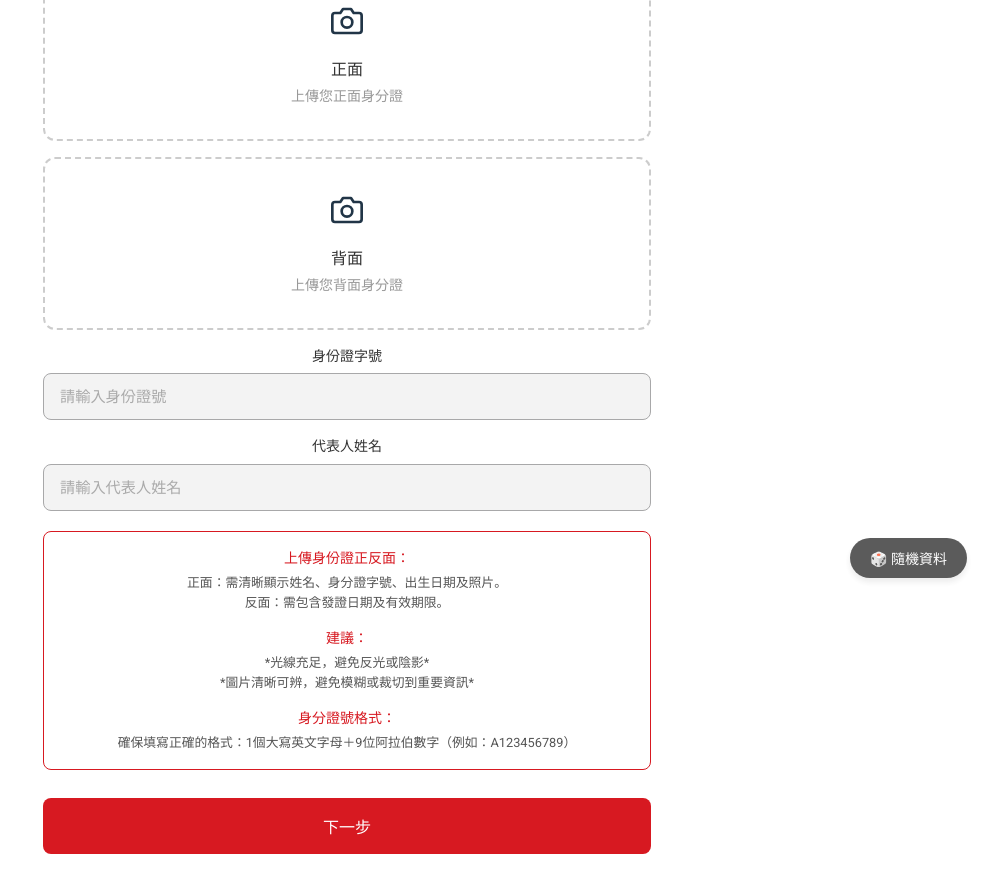
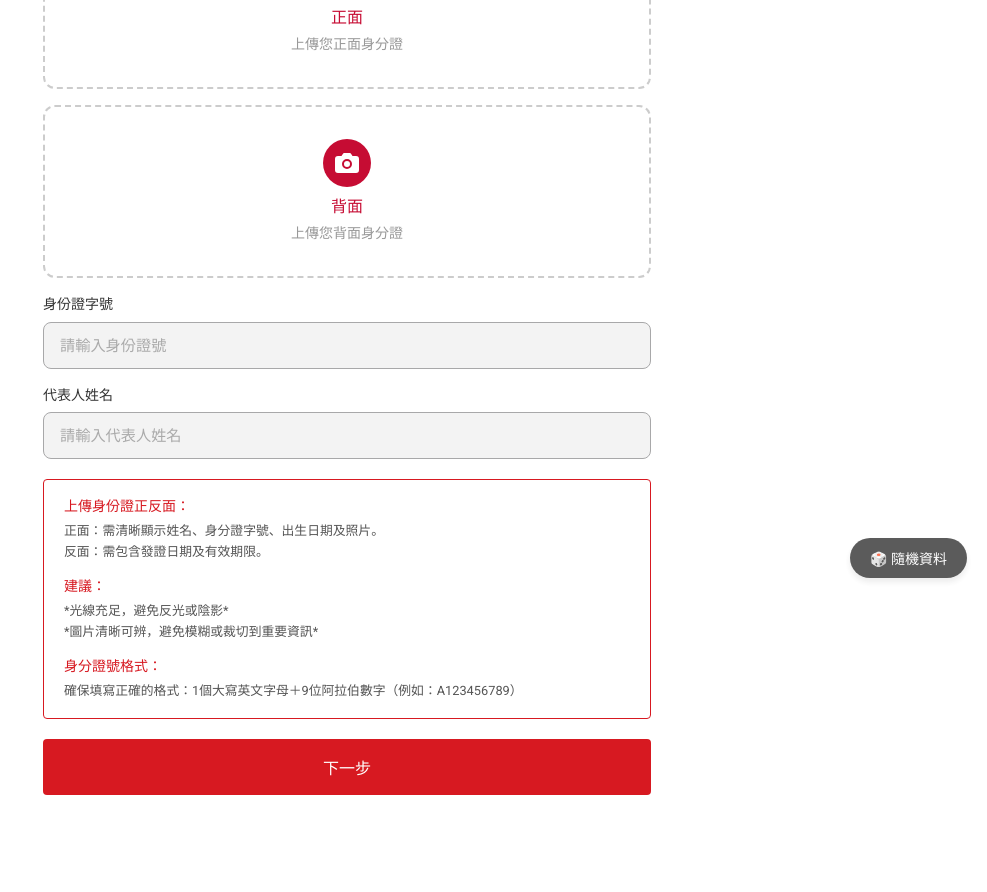
Before and after one commit to 13g7895123/bonus.ecommerce, a Vue app in the folder frontend/: page /identity-verification in a window 1280 px wide. Shown: the part 202-1094 px from the top of the page, without its empty margins (293-1280 px from the left). After the commit the page ends 1045 px from the top, so only its background shows below. Built offline with nearby package versions, Linux system fonts and the light colour scheme; a web font is replaced by a local one.

Commit message:
feat: 更新多個元件，改善使用者介面與體驗；新增 AppButton 元件以統一按鈕樣式

```diff
--- /dev/null
+++ b/frontend/src/components/AppButton.vue
@@ -0,0 +1,46 @@
+<template>
+  <button
+    class="app-btn"
+    :class="{ 'app-btn-block': block, 'app-btn-disabled': disabled }"
+    :disabled="disabled"
+    @click="$emit('click', $event)"
+  >
+    <slot></slot>
+  </button>
+</template>
+
+<script setup>
+defineProps({
+  block: { type: Boolean, default: false },
+  disabled: { type: Boolean, default: false },
+})
+defineEmits(['click'])
+</script>
+
+<style scoped>
+.app-btn {
+  padding: 1rem;
+  background-color: #d71921;
+  color: #ffffff;
+  border: none;
+  border-radius: 4px;
+  font-size: 1rem;
+  font-weight: 600;
+  cursor: pointer;
+  transition: background-color 0.2s;
+}
+
+.app-btn:hover:not(:disabled) {
+  background-color: #b8151b;
+}
+
+.app-btn-block {
+  width: 100%;
+  display: block;
+}
+
+.app-btn-disabled {
+  background-color: #ccc;
+  cursor: not-allowed;
+}
+</style>
--- a/frontend/src/components/PageHeader.vue
+++ b/frontend/src/components/PageHeader.vue
@@ -51,6 +51,7 @@ defineProps({
 }
 
 .header-title {
+  color: black;
   font-size: 1.1rem;
   font-weight: 700;
   margin: 0;
--- a/frontend/src/components/UploadBox.vue
+++ b/frontend/src/components/UploadBox.vue
@@ -1,21 +1,58 @@
 <template>
-  <div class="upload-box">
-    <div class="upload-icon">
-      <svg width="32" height="32" viewBox="0 0 24 24" fill="none" stroke="currentColor" stroke-width="2" stroke-linecap="round" stroke-linejoin="round">
-        <path d="M23 19a2 2 0 0 1-2 2H3a2 2 0 0 1-2-2V8a2 2 0 0 1 2-2h4l2-3h6l2 3h4a2 2 0 0 1 2 2z"></path>
-        <circle cx="12" cy="13" r="4"></circle>
-      </svg>
+  <div class="upload-box" @click="triggerFileInput">
+    <input
+      type="file"
+      accept="image/*"
+      class="hidden-input"
+      @change="handleFileChange"
+      ref="fileInput"
+    />
+
+    <div v-if="modelValue" class="preview-container">
+      <img :src="modelValue" class="preview-img" alt="Preview" />
     </div>
-    <p v-if="side" class="upload-side">{{ side }}</p>
-    <p class="upload-hint">{{ hint }}</p>
+
+    <div v-else class="upload-placeholder">
+      <div class="upload-icon-wrapper">
+        <svg width="24" height="24" viewBox="0 0 24 24" fill="none" stroke="currentColor" stroke-width="2" stroke-linecap="round" stroke-linejoin="round">
+          <path d="M23 19a2 2 0 0 1-2 2H3a2 2 0 0 1-2-2V8a2 2 0 0 1 2-2h4l2-3h6l2 3h4a2 2 0 0 1 2 2z" fill="#ffffff" stroke="#ffffff"></path>
+          <circle cx="12" cy="13" r="4" stroke="#c60c33"></circle>
+        </svg>
+      </div>
+      <p v-if="side" class="upload-side">{{ side }}</p>
+      <p class="upload-hint">{{ hint }}</p>
+    </div>
   </div>
 </template>
 
 <script setup>
-defineProps({
+import { ref } from 'vue'
+
+const props = defineProps({
   hint: { type: String, required: true },
   side: { type: String, default: '' },
+  modelValue: { type: String, default: '' },
 })
+
+const emit = defineEmits(['update:modelValue'])
+const fileInput = ref(null)
+
+const triggerFileInput = () => {
+  fileInput.value.click()
+}
+
+const handleFileChange = (event) => {
+  const file = event.target.files[0]
+  if (file) {
+    const reader = new FileReader()
+    reader.onload = (e) => {
+      emit('update:modelValue', e.target.result)
+    }
+    reader.readAsDataURL(file)
+  }
+}
+
+// Expose triggerFileInput to the template (although usually automatic in script setup, explicitly using props in template call was incorrect above, corrected in template)
 </script>
 
 <style scoped>
@@ -26,17 +63,38 @@ defineProps({
   text-align: center;
   margin-bottom: 1rem;
   cursor: pointer;
+  background-color: #fff;
+  overflow: hidden;
+  position: relative;
+  transition: all 0.2s ease;
 }
 
-.upload-icon {
-  font-size: 2rem;
-  margin-bottom: 0.5rem;
+.upload-box:hover {
+  border-color: #c60c33;
+  background-color: #fff5f5;
 }
+
+.hidden-input {
+  display: none;
+}
+
+.upload-icon-wrapper {
+  background-color: #c60c33;
+  width: 48px;
+  height: 48px;
+  border-radius: 50%;
+  display: flex;
+  align-items: center;
+  justify-content: center;
+  margin: 0 auto 0.5rem auto;
+}
+
+/* Adjust svg size inside wrapper if needed, stroke is set inline */
 
 .upload-side {
   font-size: 1rem;
   font-weight: 600;
-  color: #333;
+  color: #c60c33;
   margin: 0 0 0.25rem 0;
 }
 
@@ -45,4 +103,19 @@ defineProps({
   color: #999;
   margin: 0;
 }
+
+.preview-container {
+  display: flex;
+  justify-content: center;
+  align-items: center;
+  width: 100%;
+  height: 100%;
+}
+
+.preview-img {
+  max-width: 100%;
+  max-height: 200px;
+  object-fit: contain;
+  border-radius: 8px;
+}
 </style>
--- a/frontend/src/views/IdentityVerification.vue
+++ b/frontend/src/views/IdentityVerification.vue
@@ -1,13 +1,13 @@
 <template>
   <div class="iv-page">
-    <LogoHeader back-to="/settings" />
+    <PageHeader title="實名認證" back-to="/settings" />
 
     <div class="iv-content">
       <!-- 說明文字 -->
       <p class="iv-desc">為了保障帳戶安全體驗 請您綁定個人身份資訊</p>
 
-      <UploadBox side="正面" hint="上傳您正面身分證" />
-      <UploadBox side="背面" hint="上傳您背面身分證" />
+      <UploadBox side="正面" hint="上傳您正面身分證" v-model="frontImage" />
+      <UploadBox side="背面" hint="上傳您背面身分證" v-model="backImage" />
 
       <AppInput v-model="idNumber" label="身份證字號" placeholder="請輸入身份證號" />
       <AppInput v-model="fullName" label="代表人姓名" placeholder="請輸入代表人姓名" />
@@ -35,27 +35,48 @@
         </div>
       </NoticeBox>
 
-      <button class="next-btn">下一步</button>
+      <AppButton block @click="handleNext" class="iv-next-btn">下一步</AppButton>
       <DebugFillButton @fill="fillRandomData" />
     </div>
   </div>
 </template>
 
 <script setup>
-import { ref } from 'vue'
-import LogoHeader from '../components/LogoHeader.vue'
+import { ref, onMounted } from 'vue'
+import { useRouter } from 'vue-router'
+import PageHeader from '../components/PageHeader.vue'
 import UploadBox from '../components/UploadBox.vue'
 import NoticeBox from '../components/NoticeBox.vue'
 import AppInput from '../components/AppInput.vue'
+import AppButton from '../components/AppButton.vue'
 import DebugFillButton from '../components/DebugFillButton.vue'
 import { getRandomName } from '../utils/random'
 
+const router = useRouter()
 const idNumber = ref('')
 const fullName = ref('')
+const frontImage = ref('')
+const backImage = ref('')
+
+onMounted(() => {
+  idNumber.value = localStorage.getItem('iv_idNumber') || ''
+  fullName.value = localStorage.getItem('iv_fullName') || ''
+  frontImage.value = localStorage.getItem('iv_frontImage') || ''
+  backImage.value = localStorage.getItem('iv_backImage') || ''
+})
 
 const fillRandomData = () => {
   idNumber.value = 'A123456789'
   fullName.value = getRandomName()
+}
+
+const handleNext = () => {
+  localStorage.setItem('iv_idNumber', idNumber.value)
+  localStorage.setItem('iv_fullName', fullName.value)
+  localStorage.setItem('iv_frontImage', frontImage.value)
+  localStorage.setItem('iv_backImage', backImage.value)
+  alert('資料已暫存於 Local Storage')
+  router.push('/settings')
 }
 </script>
 
@@ -67,6 +88,7 @@ const fillRandomData = () => {
 
 .iv-content {
   padding: 3rem 5rem;
+  padding-top: 0;
 }
 
 .iv-desc {
@@ -74,6 +96,15 @@ const fillRandomData = () => {
   color: #999;
   text-align: center;
   margin-bottom: 1.5rem;
+}
+
+:deep(.app-input-label) {
+  text-align: left;
+}
+
+:deep(.notice-box) {
+  border-radius: 4px;
+  text-align: left;
 }
 
 .notice-section {
@@ -98,183 +129,7 @@ const fillRandomData = () => {
   line-height: 1.6;
 }
 
-.next-btn {
-  width: 100%;
-  padding: 1rem;
-  background-color: #d71921;
-  color: #ffffff;
-  border: none;
-  border-radius: 8px;
-  font-size: 1rem;
-  font-weight: 600;
-  cursor: pointer;
+.iv-next-btn {
   margin-top: 0.5rem;
-  transition: background-color 0.2s;
-}
-
-.next-btn:hover {
-  background-color: #b8151b;
-}
-.iv-page {
-  background-color: #ffffff;
-  min-height: 100vh;
-}
-
-.iv-header-nav {
-  display: flex;
-  align-items: center;
-  padding: 1rem 1.5rem;
-  border-bottom: 1px solid #eee;
-  position: relative;
-}
-
-.back-btn {
-  text-decoration: none;
-  color: #000;
-  display: flex;
-  align-items: center;
-  padding: 0.5rem;
-}
-
-.arrow-left {
-  display: block;
-  width: 12px;
-  height: 12px;
-  border-left: 2px solid #333;
-  border-bottom: 2px solid #333;
-  transform: rotate(45deg);
-}
-
-.iv-logo {
-  position: absolute;
-  left: 50%;
-  transform: translateX(-50%);
-}
-
-.iv-logo img {
-  height: 32px;
-}
-
-.iv-content {
-  padding: 3rem 5rem;
-}
-
-.iv-desc {
-  font-size: 0.875rem;
-  color: #999;
-  text-align: center;
-  margin-bottom: 1.5rem;
-}
-
-/* 上傳區塊 */
-.upload-box {
-  border: 2px dashed #ccc;
-  border-radius: 12px;
-  padding: 2rem 1rem;
-  text-align: center;
-  margin-bottom: 1rem;
-  cursor: pointer;
-}
-
-.upload-icon {
-  font-size: 2rem;
-  margin-bottom: 0.5rem;
-}
-
-.upload-side {
-  font-size: 1rem;
-  font-weight: 600;
-  color: #333;
-  margin: 0 0 0.25rem 0;
-}
-
-.upload-hint {
-  font-size: 0.875rem;
-  color: #999;
-  margin: 0;
-}
-
-/* 輸入欄位 */
-.input-group {
-  margin-bottom: 1rem;
-}
-
-.input-label {
-  display: block;
-  font-size: 0.875rem;
-  font-weight: 600;
-  color: #333;
-  margin-bottom: 0.4rem;
-}
-
-.iv-input {
-  width: 100%;
-  padding: 0.875rem 1rem;
-  border: 1px solid #e0e0e0;
-  border-radius: 8px;
-  font-size: 0.95rem;
-  color: #333;
-  background-color: #f9f9f9;
-  box-sizing: border-box;
-  outline: none;
-  transition: border-color 0.2s;
-}
-
-.iv-input:focus {
-  border-color: #d71921;
-  background-color: #ffffff;
-}
-
-.iv-input::placeholder {
-  color: #aaa;
-}
-
-/* 注意事項紅框 */
-.notice-box {
-  border: 1.5px solid #d71921;
-  border-radius: 8px;
-  padding: 1rem 1.25rem;
-  margin: 1.25rem 0;
-}
-
-.notice-section {
-  margin-bottom: 0.875rem;
-}
-
-.notice-section:last-child {
-  margin-bottom: 0;
-}
-
-.notice-title {
-  font-size: 0.875rem;
-  font-weight: 700;
-  color: #d71921;
-  margin: 0 0 0.25rem 0;
-}
-
-.notice-text {
-  font-size: 0.8rem;
-  color: #555;
-  margin: 0;
-  line-height: 1.6;
-}
-
-/* 下一步按鈕 */
-.next-btn {
-  width: 100%;
-  padding: 1rem;
-  background-color: #d71921;
-  color: #ffffff;
-  border: none;
-  border-radius: 8px;
-  font-size: 1rem;
-  font-weight: 600;
-  cursor: pointer;
-  margin-top: 0.5rem;
-  transition: background-color 0.2s;
-}
-
-.next-btn:hover {
-  background-color: #b8151b;
 }
 </style>
--- a/frontend/src/views/Login.vue
+++ b/frontend/src/views/Login.vue
@@ -3,6 +3,7 @@ import { ref } from 'vue'
 import { useRouter } from 'vue-router'
 import { useApi } from '../composables/useApi'
 import AppInput from '../components/AppInput.vue'
+import AppButton from '../components/AppButton.vue'
 import AuthHeader from '../components/AuthHeader.vue'
 import DebugFillButton from '../components/DebugFillButton.vue'
 
@@ -73,9 +74,9 @@ const handleLogin = async () => {
 
           <p v-if="errorMessage" class="error-msg">{{ errorMessage }}</p>
 
-          <button type="submit" class="login-submit-btn" :disabled="loading">
+          <AppButton type="submit" block :disabled="loading" class="login-submit-btn">
             {{ loading ? '登入中...' : '登入' }}
-          </button>
+          </AppButton>
         </form>
 
         <hr class="login-divider" />
@@ -198,20 +199,7 @@ const handleLogin = async () => {
 }
 
 .login-submit-btn {
-  width: 100%;
-  background-color: #d71921;
-  color: white;
-  border: none;
-  padding: 1.1rem;
-  font-size: 1.1rem;
-  font-weight: 700;
-  border-radius: 4px;
-  cursor: pointer;
-}
-
-.login-submit-btn:disabled {
-  opacity: 0.7;
-  cursor: not-allowed;
+  margin-top: 1rem;
 }
 
 .login-divider {
```
Also changed, not shown: frontend/src/views/ChangePassword.vue (+57 -108 lines), frontend/src/views/Register.vue (+4 -16 lines).
